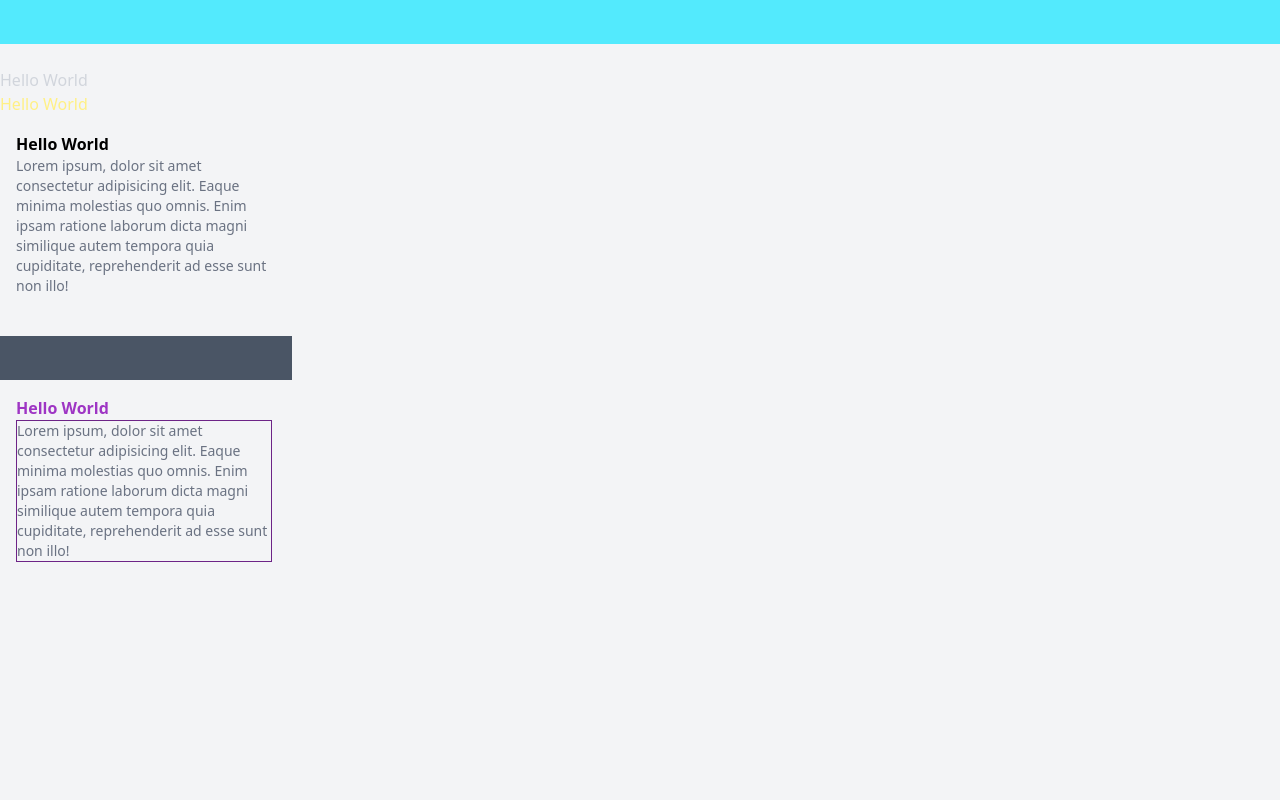
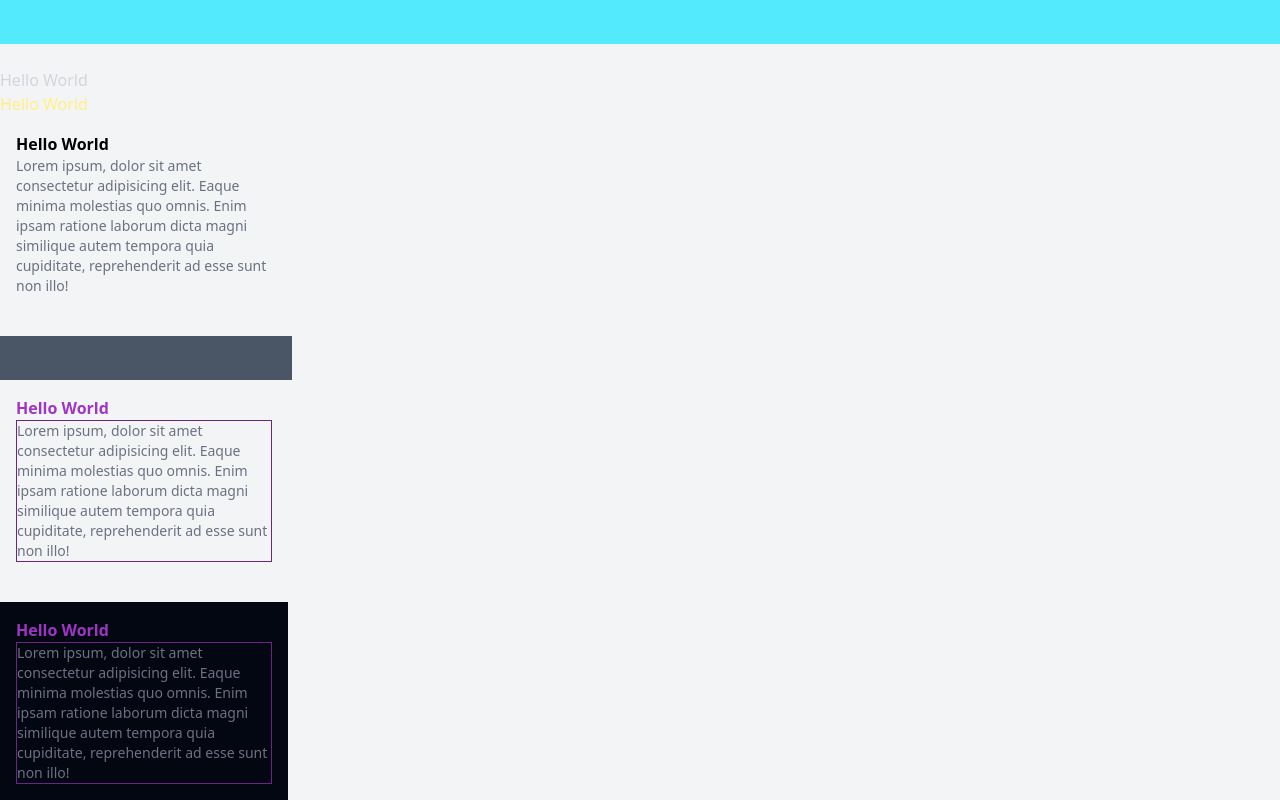
Before and after one commit to JyojiTenguam/TailWindCSS-explorer, a website: page src/index.html in a window 1280 px wide. Shown: the part 3532-4332 px from the top of the page. Before the commit the page ends 4110 px from the top, so only its background shows below. Drawn offline with Linux system fonts and the light colour scheme.

Commit message:
feat: Adiciona suporte ao modo escuro (dark mode)

```diff
--- a/src/index.html
+++ b/src/index.html
@@ -1,5 +1,5 @@
 <!doctype html>
-<html>
+<html class="dark">
 <head>
   <meta charset="UTF-8">
   <meta name="viewport" content="width=device-width, initial-scale=1.0">
@@ -103,5 +103,13 @@
     <h4 class="text-brand-200 font-bold group-hover:text-blue-300">Hello World</h4>
       <p class="text-gray-500 text-sm border border-brand-300">Lorem ipsum, dolor sit amet consectetur adipisicing elit. Eaque minima molestias quo omnis. Enim ipsam ratione laborum dicta magni similique autem tempora quia cupiditate, reprehenderit ad esse sunt non illo!</p>
   </div>
+
+  <br>
+
+  <!-- DarkMode -->
+  <div class="group w-72 bg-gray-100 dark:bg-gray-950 p-4">
+    <h4 class="text-brand-200 font-bold group-hover:text-blue-300">Hello World</h4>
+      <p class="text-gray-500 text-sm border border-brand-300">Lorem ipsum, dolor sit amet consectetur adipisicing elit. Eaque minima molestias quo omnis. Enim ipsam ratione laborum dicta magni similique autem tempora quia cupiditate, reprehenderit ad esse sunt non illo!</p>
+  </div>
 </body>
 </html>
--- a/src/input.css
+++ b/src/input.css
@@ -5,4 +5,8 @@
   --color-brand-100: #c542f5;
   --color-brand-200: #9e35c4;
   --color-brand-300: #6d2487;
+
 }
+
+/* darkMode*/
+@custom-variant dark (&:where(.dark, .dark *));
```
Also changed, not shown: README.md, src/output.css.
